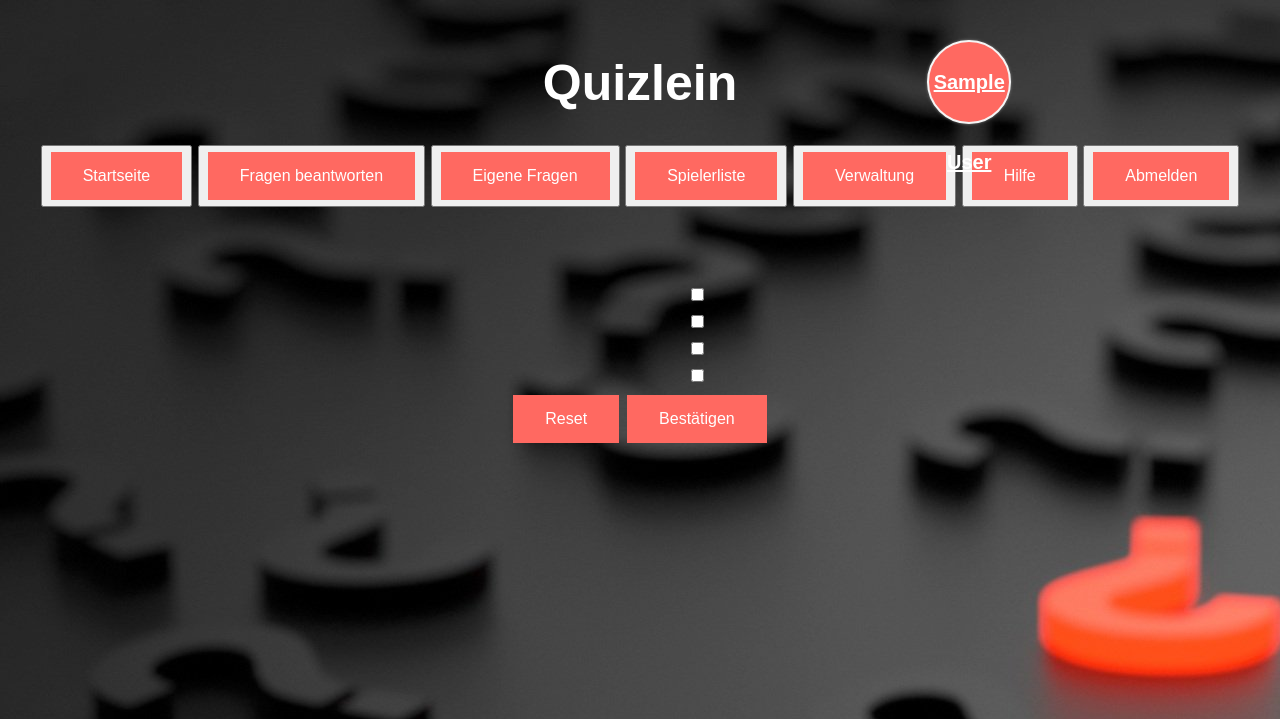
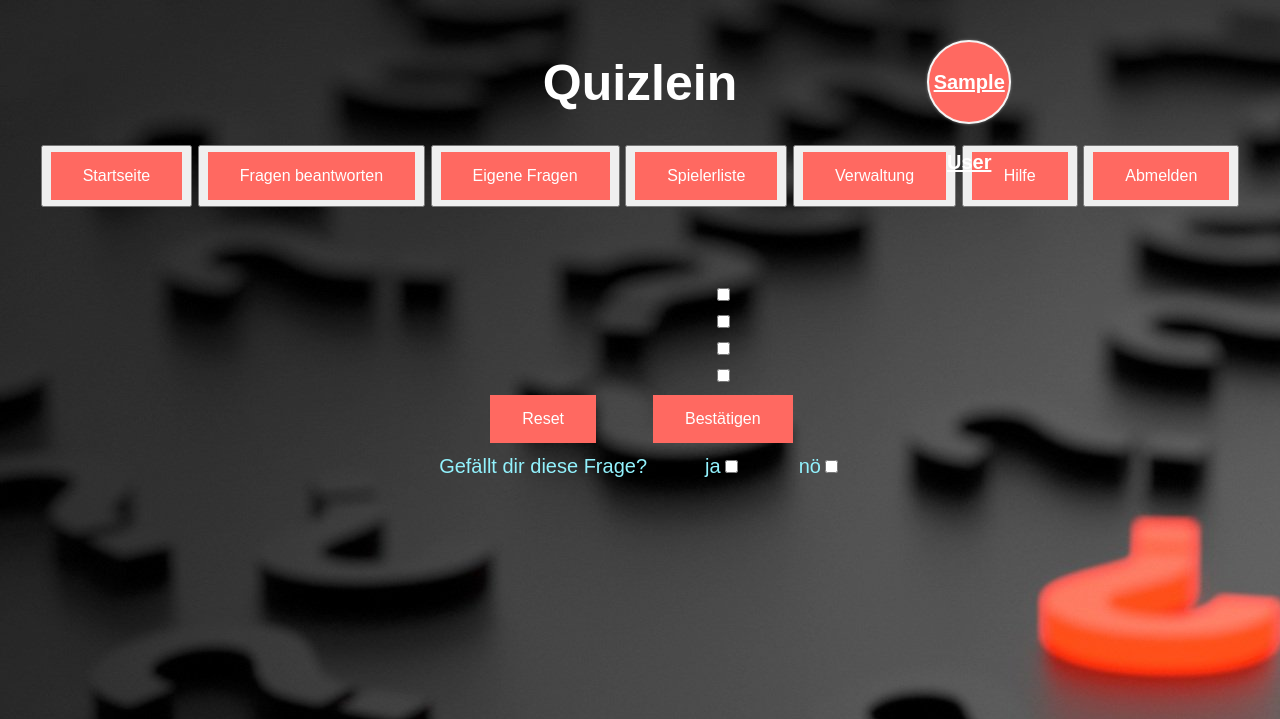
Before and after one commit to Kilian004/Quizlein, a PHP site: page /fragenset.php in a window 1280 px wide. Shown: the top 719 px of the page. Run offline with PHP 8.4, Linux system fonts and the light colour scheme; the visitor is signed in with stand-in values (Sample User, id 1); tables that the repository leaves empty or names only in its code hold one stand-in row (values such as "Sample post"); data that the repository does not hold is empty.

Commit message:
Add files via upload

```diff
--- a/fragenset.php
+++ b/fragenset.php
@@ -33,6 +33,14 @@ if(isset($_GET['kontrolle'])){
 		echo  ' <dialog open>Keine Antwort ausgewählt </dialog> ';
 	}
 	else{
+
+		if(isset($_POST['ja']) && !isset($_POST['nein'])){
+			$connection->query("UPDATE frage set Bewertung=(select Bewertung from frage where IDFrage='".$_SESSION['rand']."')+1 where IDFrage='".$_SESSION['rand']."'");
+		}
+		if(isset($_POST['nein']) && !isset($_POST['ja'])){
+			$connection->query("UPDATE frage set Bewertung=(select Bewertung from frage where IDFrage='".$_SESSION['rand']."')-1 where IDFrage='".$_SESSION['rand']."'");
+		}
+
 		$sql="SELECT Richtig FROM antwort WHERE IDFrage='".$_SESSION['rand']."' AND Buchstabe='A'";
 		$result=$connection->query($sql);
 		$row = mysqli_fetch_array($result);
@@ -219,6 +227,14 @@ if(isset($_GET['kontrolle'])){
 				<td><input type="reset" class="button" value="Reset"></td>
 				<td><input type="submit" class="button" value="Bestätigen"></td>
 			</tr>
+			<tr>
+				<td></td>
+			</tr>
+			<tr>
+				<td>Gefällt dir diese Frage?</td>
+				<td>ja<input type="checkbox" name="ja"></td>
+				<td>nö<input type="checkbox" name="nein"></td>
+			</tr>
 			</form>
 		</table>
 
```
